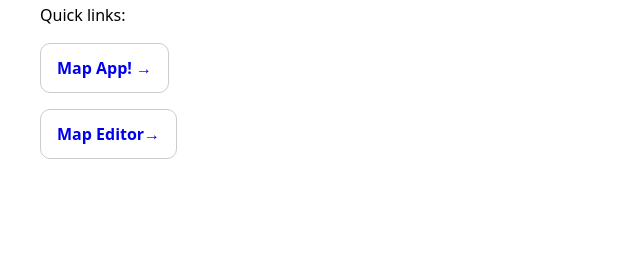
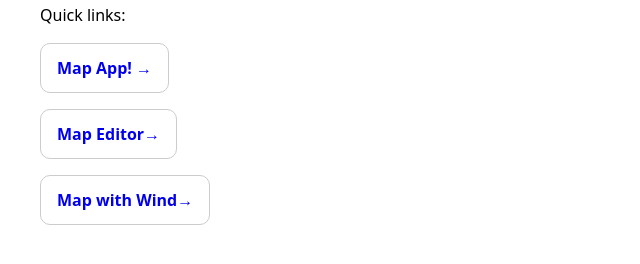
Before and after one commit to mrfestafiesta/fedcalc, a plain HTML site: page index.html in a window 1280 px wide. Shown: the part 128-392 px from the top of the page, without its empty margins (0-640 px from the left). Drawn offline with Linux system fonts and the light colour scheme.

Commit message:
Add link to 'Map with Wind' in index.html

```diff
--- a/index.html
+++ b/index.html
@@ -14,7 +14,7 @@
   <p>Quick links:</p>
   <p><a class="button" href="Map App 5_6_2026">Map App! →</a></p>
   <p><a class="button" href="_Map Editor"> Map Editor→</a></p>
-
+  <p><a class="button" href="Map_app_with_wind_5_7_2026"> Map with Wind→</a></p>
 
 </body>
 </html>
```
